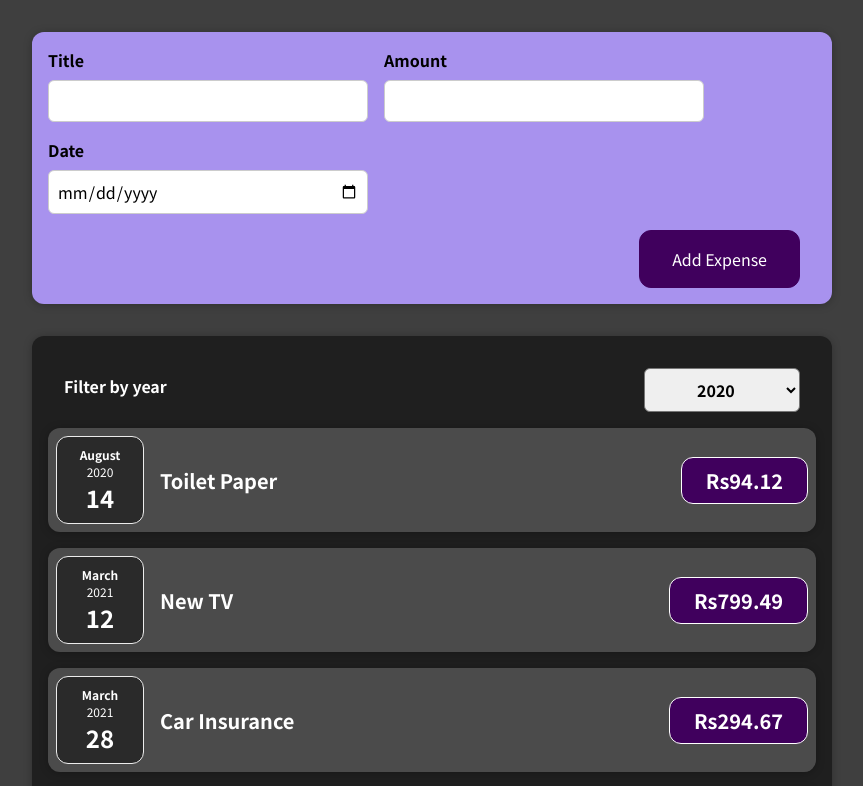
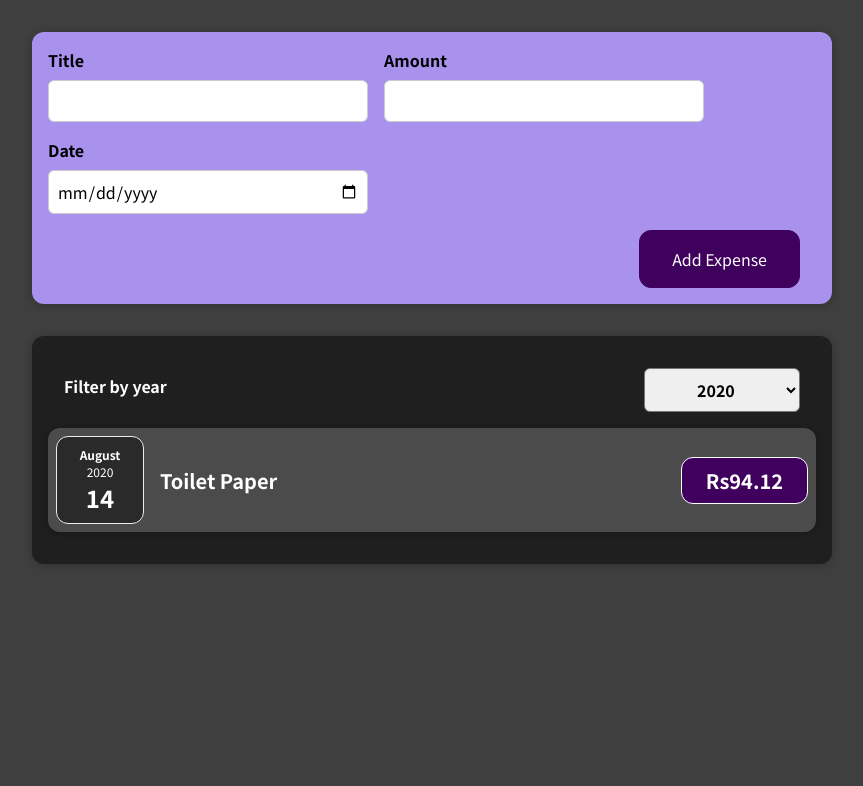
Before and after one commit to kumaraakarshan/react-complete, a React (Create React App) app: page / in a window 1280 px wide. Shown: the top 786 px of the page, without its empty margins (208-1071 px from the left). Built offline with nearby package versions, Linux system fonts and the light colour scheme.

Commit message:
filter working properly

```diff
--- a/src/components/Expenses/Expenses.js
+++ b/src/components/Expenses/Expenses.js
@@ -11,7 +11,9 @@
   const filterChangeHandler = selectedYear => {
     setFilteredYear(selectedYear);
   };
-
+  const filteredExpenses = props.items.filter((expense) => {
+    return expense.date.getFullYear().toString() === filteredYear;
+  });
   return (
     <div>
       <Card className='expenses'>
@@ -19,14 +21,18 @@
           selected={filteredYear}
           onChangeFilter={filterChangeHandler}
         />
-        {props.items.map((expense) => (
+        {filteredExpenses.length === 0 ? (
+          <p>No expenses found for the selected year.</p>
+        ) : (
+          filteredExpenses.map((expense) => (
             <ExpenseItem
               key={expense.id}
               title={expense.title}
               amount={expense.amount}
               date={expense.date}
             />
-        ))}
+          ))
+        )}
       </Card>
     </div>
   );
```
Lines whose indentation alone changed are shown as unchanged.
